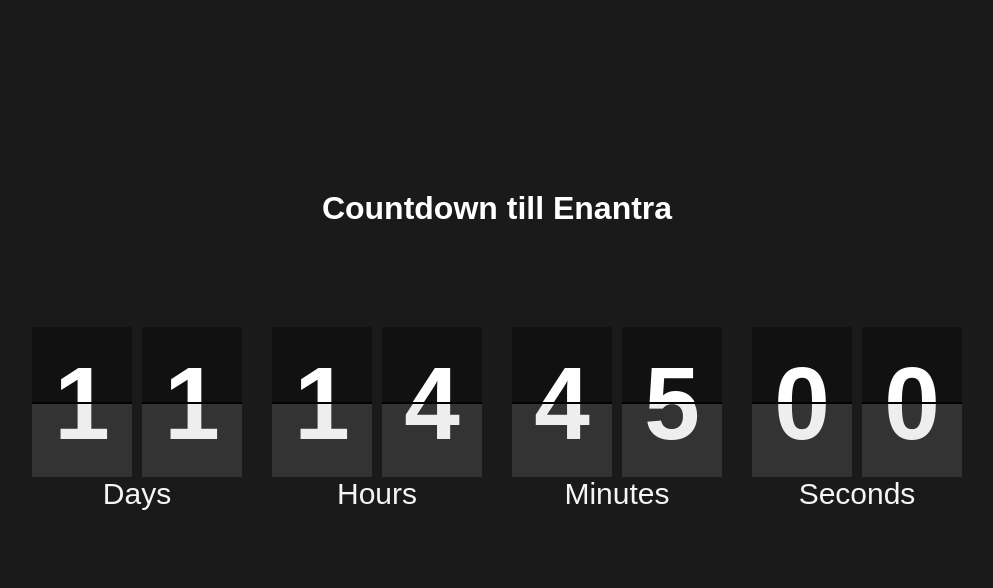
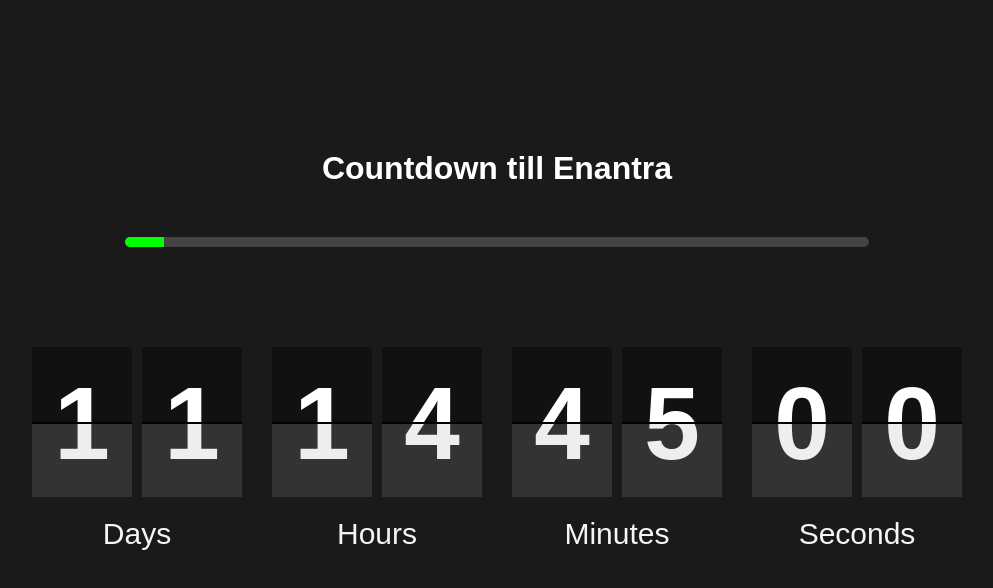
Before and after one commit to Abdul-Senmenet/Enantra_9.0_ausec, a React (Vite) app in the folder enantra-website/: page / in a window 1280 px wide. Shown: the top 588 px of the page, without its empty margins (143-1136 px from the left). Built offline with nearby package versions, Linux system fonts and the light colour scheme.

Commit message:
#changes-3 (loading bar integrated)

```diff
--- a/enantra-website/src/components/flipClock.jsx
+++ b/enantra-website/src/components/flipClock.jsx
@@ -1,9 +1,9 @@
-import React, { useEffect } from "react";
+import React, { useEffect, useState } from "react";
 import "../styles/FlipClock.css";
 
 const FlipClock = () => {
   // Target date: 7th February 2025
-  const targetDate = new Date("2025-02-07T00:00:00"); // to change date you just need to change the time here
+  const targetDate = new Date("2025-02-07T00:00:00");
 
   const getTimeSegmentElements = (segmentElement) => {
     const segmentDisplay = segmentElement.querySelector(".segment-display");
@@ -96,20 +96,28 @@ const FlipClock = () => {
     };
   };
 
+  const calculatePercentageElapsed = () => {
+    const now = Date.now();
+    const totalDuration = targetDate.getTime() - now;
+    const elapsedDuration = totalDuration - getTimeRemaining(targetDate).days * 86400 * 1000;
+    return Math.max(0, Math.min((elapsedDuration / totalDuration) * 100, 100));
+  };
+
   const updateAllSegments = () => {
-    const timeRemainingBits = getTimeRemaining(new Date(targetDate).getTime());
-
+    const timeRemainingBits = getTimeRemaining(targetDate.getTime());
     updateTimeSection("days", timeRemainingBits.days);
     updateTimeSection("hours", timeRemainingBits.hours);
     updateTimeSection("minutes", timeRemainingBits.minutes);
     updateTimeSection("seconds", timeRemainingBits.seconds);
-
     return timeRemainingBits.complete;
   };
+
+  const [progress, setProgress] = useState(calculatePercentageElapsed());
 
   useEffect(() => {
     const countdownTimer = setInterval(() => {
       const isComplete = updateAllSegments();
+      setProgress(calculatePercentageElapsed());
 
       if (isComplete) {
         clearInterval(countdownTimer);
@@ -119,9 +127,16 @@ const FlipClock = () => {
     updateAllSegments();
 
     return () => clearInterval(countdownTimer);
-  }, [targetDate]);
+  }, []);
 
   return (
+    <div className="countdown-container">
+      {/* Loading Bar */}
+      <div className="loading-bar">
+        <div className="loading-progress" style={{ width: `${progress}%` }}></div>
+      </div>
+
+      {/* Countdown Timer */}
       <div className="countdown">
         <div className="time-section" id="days">
           <div className="time-group">
@@ -227,6 +242,7 @@ const FlipClock = () => {
           <p>Seconds</p>
         </div>
       </div>
+    </div>
   );
 };
 
--- a/enantra-website/src/styles/FlipClock.css
+++ b/enantra-website/src/styles/FlipClock.css
@@ -96,6 +96,10 @@
     animation: flip-bottom 0.8s linear;
   }
 
+  p {
+    margin-top: 20px;
+  }
+
   @keyframes flip-top {
     0% {
       transform: rotateX(0deg);
@@ -115,3 +119,23 @@
       transform: rotateX(0deg);
     }
   }
+
+  .countdown-container {
+    width: 80%;
+    margin: 50px auto;
+  }
+
+  .loading-bar {
+    width: 100%;
+    height: 10px;
+    background-color: #444;
+    border-radius: 5px;
+    margin-bottom: 20px;
+    overflow: hidden;
+  }
+
+  .loading-progress {
+    height: 100%;
+    background-color: #00ff00;
+    transition: width 0.5s ease;
+  }
```
Lines whose indentation alone changed are shown as unchanged.
